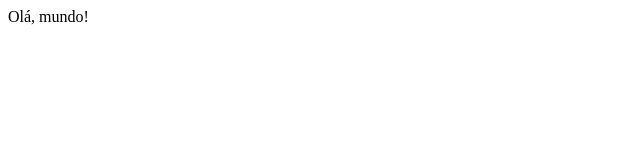
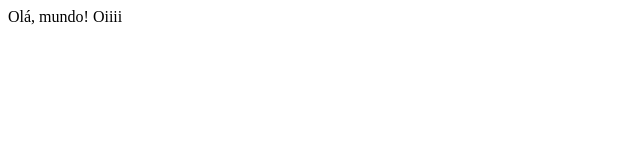
Before and after one commit to gabrielsenacrs/ProjetosWebPrimeiroAno, a plain HTML site: page projeto1/index.html in a window 1280 px wide. Shown: the full height of the page, 0-640 px from the left. Drawn offline with Linux system fonts and the light colour scheme.

Commit message:
alteracao body

```diff
--- a/projeto1/index.html
+++ b/projeto1/index.html
@@ -8,6 +8,7 @@
 <body>
 
     Olá, mundo!
+    Oiiii
 
 </body>
 </html>
```
